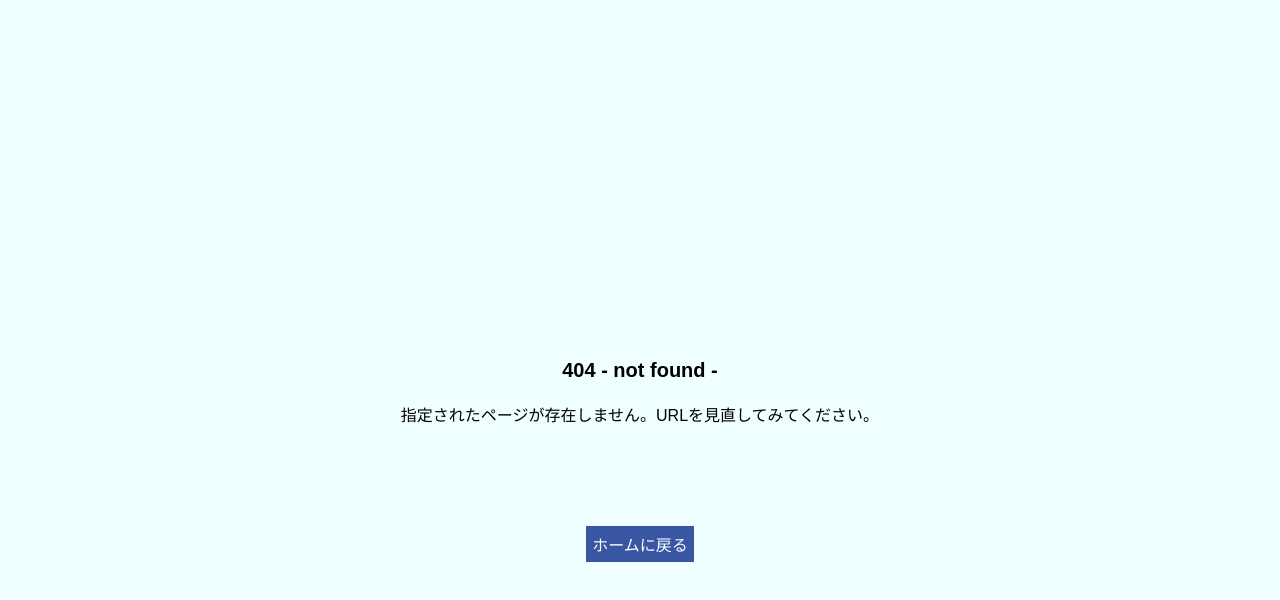
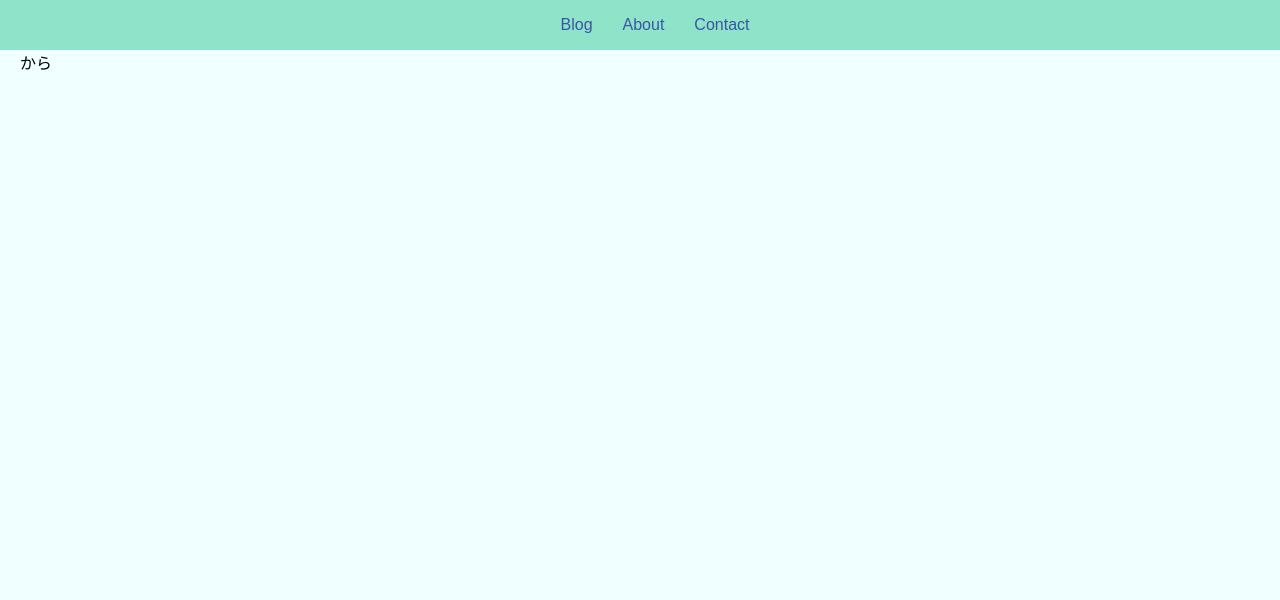
Before and after one commit to Mogy1945/mogyblog, a Next.js app: page /About in a window 1280 px wide. Before the commit this address had no page. Shown: the top 600 px of the page. Built offline with nearby package versions, Linux system fonts and the light colour scheme; a web font is replaced by a local one.

Commit message:
add About page

```diff
--- /dev/null
+++ b/pages/About.js
@@ -0,0 +1,12 @@
+import Header from '../components/Header'
+
+export default function About() {
+  return (
+    <>
+      <Header></Header>
+      <main>
+        <p>から</p>
+      </main>
+    </>
+  )
+}
```
